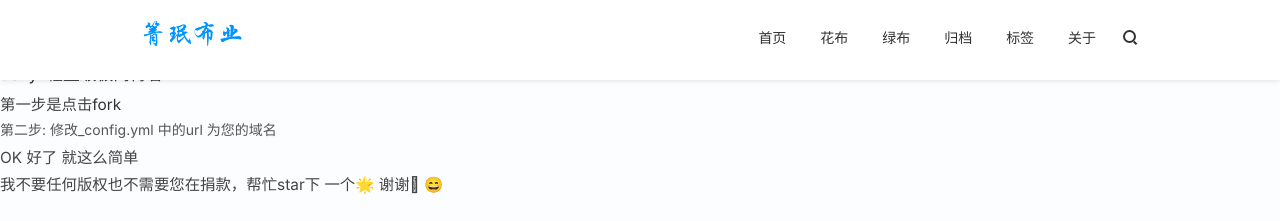
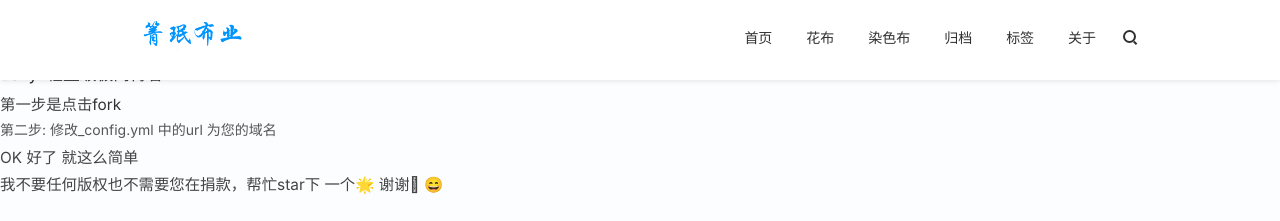
Before and after one commit to winderay/qmby.github.io, a Jekyll site: the page built from ChinaREADME.md, in a window 1280 px wide. Shown: the top 221 px of the page. Built offline with Jekyll 4.4.1, drawn with Linux system fonts in a browser that asks for light colours; nearby versions of some CDN libraries; our own code applies the rules of GitHub Pages for plain Markdown files; comment, search, counter and statistics services are not loaded.

Commit message:
Update _config.yml

```diff
--- a/_config.yml
+++ b/_config.yml
@@ -17,7 +17,7 @@ links:
   - name:         花布
     url:          /huabu
     external:     false
-  - name:         绿布
+  - name:         染色布
     url:          /ransebu
     external:     false
   - name:         归档
```
